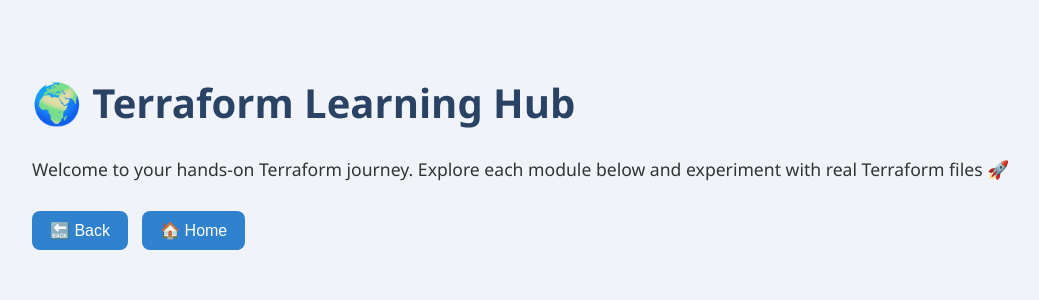
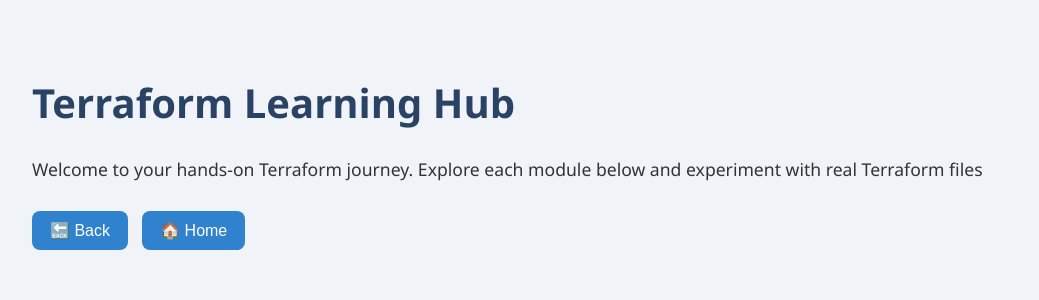
Before and after one commit to arunvel1988/terraform-ui, a Flask app: template templates/tf_tutorials.html in a window 1280 px wide. Shown: the top 300 px of the page, without its empty margins (16-1055 px from the left). Run offline with Flask 3, Linux system fonts and the light colour scheme; the template is opened without the code that fills it, so the values that code supplies are empty.

Commit message:
Update tf_tutorials.html

```diff
--- a/templates/tf_tutorials.html
+++ b/templates/tf_tutorials.html
@@ -2,7 +2,7 @@
 <html lang="en">
 <head>
     <meta charset="UTF-8">
-    <title>Terraform Learning Hub 🌍</title>
+    <title>Terraform Learning Hub </title>
     <style>
         body {
             font-family: 'Segoe UI', sans-serif;
@@ -57,12 +57,12 @@
     </style>
 </head>
 <body>
-    <h1>🌍 Terraform Learning Hub</h1>
-    <p>Welcome to your hands-on Terraform journey. Explore each module below and experiment with real Terraform files 🚀</p>
+    <h1> Terraform Learning Hub</h1>
+    <p>Welcome to your hands-on Terraform journey. Explore each module below and experiment with real Terraform files </p>
 
     {% for module in modules %}
         <div class="module-box">
-            <a class="module-link" href="/terraform/local/tutorials/{{ module }}/">📦 Module {{ loop.index }}: {{ module.replace('_', ' ').title() }}</a>
+            <a class="module-link" href="/terraform/local/tutorials/{{ module }}/"> Module {{ loop.index }}: {{ module.replace('_', ' ').title() }}</a>
         </div>
     {% endfor %}
 
```
